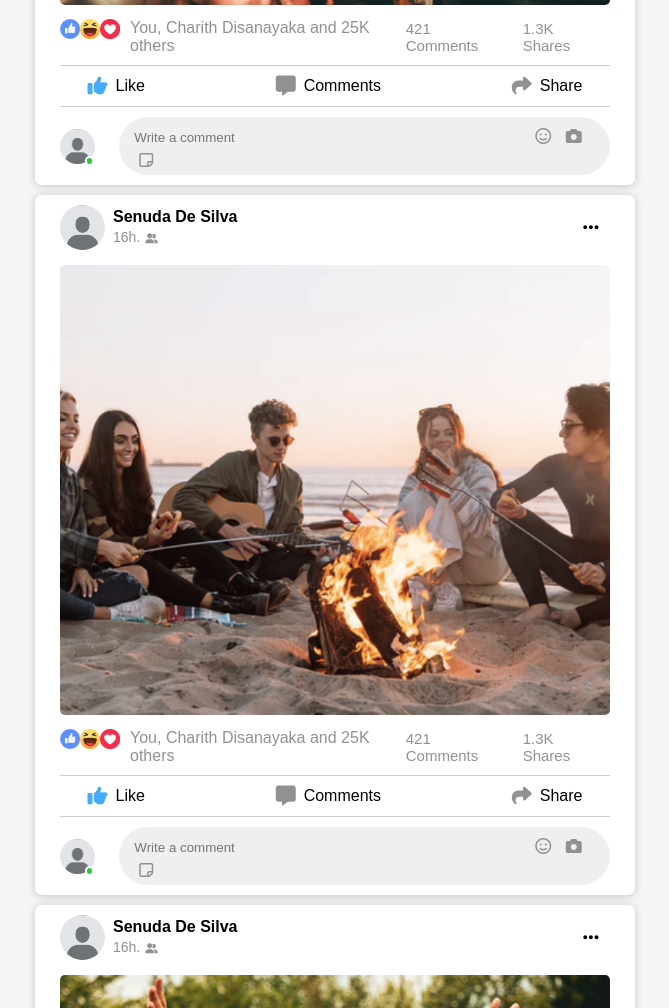
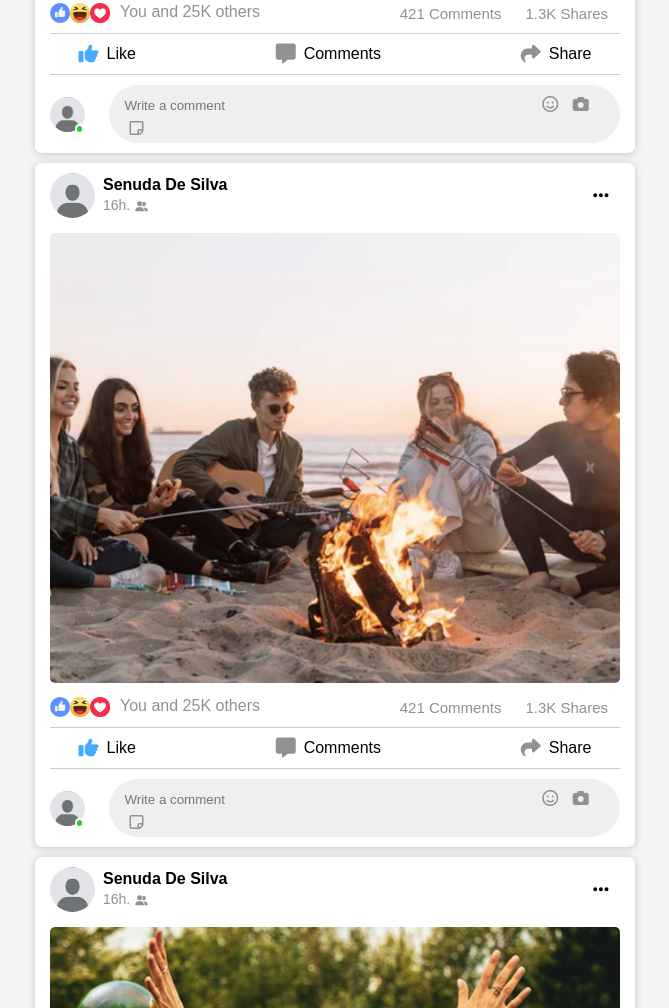
Before and after one commit to Leader-19/facebook, a plain HTML site: page index.html in a window 1280 px wide. Shown: the part 1792-2800 px from the top of the page, without its empty margins (305-974 px from the left). Drawn offline with Linux system fonts and the light colour scheme.

Commit message:
facebook

```diff
--- a/index.html
+++ b/index.html
@@ -312,7 +312,7 @@
                         <img src="image/like.png">
                         <img src="image/haha.png">
                         <img src="image/heart.png">
-                        <p>You, Charith Disanayaka and 25K others</p>
+                        <p>You and 25K others</p>
                     </div>
 
                     <div class="comment">
@@ -397,7 +397,7 @@
                         <img src="image/like.png">
                         <img src="image/haha.png">
                         <img src="image/heart.png">
-                        <p>You, Charith Disanayaka and 25K others</p>
+                        <p>You and 25K others</p>
                     </div>
 
                     <div class="comment">
@@ -482,7 +482,7 @@
                         <img src="image/like.png">
                         <img src="image/haha.png">
                         <img src="image/heart.png">
-                        <p>You, Charith Disanayaka and 25K others</p>
+                        <p>You and 25K others</p>
                     </div>
 
                     <div class="comment">
@@ -567,7 +567,7 @@
                         <img src="image/like.png">
                         <img src="image/haha.png">
                         <img src="image/heart.png">
-                        <p>You, Charith Disanayaka and 25K others</p>
+                        <p>You and 25K others</p>
                     </div>
 
                     <div class="comment">
@@ -652,7 +652,7 @@
                         <img src="image/like.png">
                         <img src="image/haha.png">
                         <img src="image/heart.png">
-                        <p>You, Charith Disanayaka and 25K others</p>
+                        <p>You and 25K others</p>
                     </div>
 
                     <div class="comment">
@@ -715,7 +715,7 @@
 
                         <div class="friends_name">
                             <p class="friends_name">
-                                Sithai Yorn
+                                Sithai
                             </p>
                             <p class="time">16h.<i class="fa-solid fa-user-group"></i></p>
                         </div>
@@ -739,7 +739,7 @@
                         <img src="image/like.png">
                         <img src="image/haha.png">
                         <img src="image/heart.png">
-                        <p>You, Charith Disanayaka and 25K others</p>
+                        <p>You and 25K others</p>
                     </div>
 
                     <div class="comment">
@@ -824,7 +824,7 @@
                         <img src="image/like.png">
                         <img src="image/haha.png">
                         <img src="image/heart.png">
-                        <p>You, Charith Disanayaka and 25K others</p>
+                        <p>You and 25K others</p>
                     </div>
 
                     <div class="comment">
@@ -910,7 +910,7 @@
                         <img src="image/like.png">
                         <img src="image/haha.png">
                         <img src="image/heart.png">
-                        <p>You, Charith Disanayaka and 25K others</p>
+                        <p>You and 25K others</p>
                     </div>
 
                     <div class="comment">
@@ -995,7 +995,7 @@
                         <img src="image/like.png">
                         <img src="image/haha.png">
                         <img src="image/heart.png">
-                        <p>You, Charith Disanayaka and 25K others</p>
+                        <p>You and 25K others</p>
                     </div>
 
                     <div class="comment">
@@ -1081,7 +1081,7 @@
                         <img src="image/like.png">
                         <img src="image/haha.png">
                         <img src="image/heart.png">
-                        <p>You, Charith Disanayaka and 25K others</p>
+                        <p>You and 25K others</p>
                     </div>
 
                     <div class="comment">
@@ -1167,7 +1167,7 @@
                         <img src="image/like.png">
                         <img src="image/haha.png">
                         <img src="image/heart.png">
-                        <p>You, Charith Disanayaka and 25K others</p>
+                        <p>You and 25K others</p>
                     </div>
 
                     <div class="comment">
@@ -1254,7 +1254,7 @@
                         <img src="image/like.png">
                         <img src="image/haha.png">
                         <img src="image/heart.png">
-                        <p>You, Charith Disanayaka and 25K others</p>
+                        <p>You and 25K others</p>
                     </div>
 
                     <div class="comment">
@@ -1341,7 +1341,7 @@
                         <img src="image/like.png">
                         <img src="image/haha.png">
                         <img src="image/heart.png">
-                        <p>You, Charith Disanayaka and 25K others</p>
+                        <p>You and 25K others</p>
                     </div>
 
                     <div class="comment">
@@ -1427,7 +1427,7 @@
                         <img src="image/like.png">
                         <img src="image/haha.png">
                         <img src="image/heart.png">
-                        <p>You, Charith Disanayaka and 25K others</p>
+                        <p>You and 25K others</p>
                     </div>
 
                     <div class="comment">
@@ -1513,7 +1513,7 @@
                         <img src="image/like.png">
                         <img src="image/haha.png">
                         <img src="image/heart.png">
-                        <p>You, Charith Disanayaka and 25K others</p>
+                        <p>You and 25K others</p>
                     </div>
 
                     <div class="comment">
@@ -1599,7 +1599,7 @@
                         <img src="image/like.png">
                         <img src="image/haha.png">
                         <img src="image/heart.png">
-                        <p>You, Charith Disanayaka and 25K others</p>
+                        <p>You and 25K others</p>
                     </div>
 
                     <div class="comment">
@@ -1685,7 +1685,7 @@
                         <img src="image/like.png">
                         <img src="image/haha.png">
                         <img src="image/heart.png">
-                        <p>You, Charith Disanayaka and 25K others</p>
+                        <p>You and 25K others</p>
                     </div>
 
                     <div class="comment">
@@ -1771,7 +1771,7 @@
                         <img src="image/like.png">
                         <img src="image/haha.png">
                         <img src="image/heart.png">
-                        <p>You, Charith Disanayaka and 25K others</p>
+                        <p>You and 25K others</p>
                     </div>
 
                     <div class="comment">
@@ -1857,7 +1857,7 @@
                         <img src="image/like.png">
                         <img src="image/haha.png">
                         <img src="image/heart.png">
-                        <p>You, Charith Disanayaka and 25K others</p>
+                        <p>You and 25K others</p>
                     </div>
 
                     <div class="comment">
@@ -1943,7 +1943,7 @@
                         <img src="image/like.png">
                         <img src="image/haha.png">
                         <img src="image/heart.png">
-                        <p>You, Charith Disanayaka and 25K others</p>
+                        <p>You and 25K others</p>
                     </div>
 
                     <div class="comment">
@@ -2029,7 +2029,7 @@
                         <img src="image/like.png">
                         <img src="image/haha.png">
                         <img src="image/heart.png">
-                        <p>You, Charith Disanayaka and 25K others</p>
+                        <p>You and 25K others</p>
                     </div>
 
                     <div class="comment">
--- a/style.css
+++ b/style.css
@@ -458,7 +458,7 @@ nav .right img {
     width: 100%;
     height: auto;
     background: #fff;
-    padding: 10px 25px;
+    padding: 10px 15px;
     border-radius: 7px;
     box-shadow: 0 1px 8px rgba(0, 0, 0, 0.2);
 }
@@ -905,11 +905,15 @@ nav .right img {
         display: none;
     }
 
-    .my_post, .post_bottom, .post_icon {
+    .my_post,
+    .post_bottom,
+    .post_icon {
         display: none;
     }
 
-    .room , .room_image, .room_profile {
+    .room,
+    .room_image,
+    .room_profile {
         display: none;
     }
 
@@ -929,6 +933,11 @@ nav .right img {
         border-radius: 5px;
     }
 
+
+    .main .center .friends_post {
+        padding: 10px 35px;
+    }
+
 }
 
 @media (max-width: 480px) {
@@ -945,11 +954,15 @@ nav .right img {
         /* Stack grid items on top of each other */
     }
 
-    .my_post, .post_bottom, .post_icon {
+    .my_post,
+    .post_bottom,
+    .post_icon {
         display: none;
     }
 
-    .room , .room_image, .room_profile {
+    .room,
+    .room_image,
+    .room_profile {
         display: none;
     }
 
```
